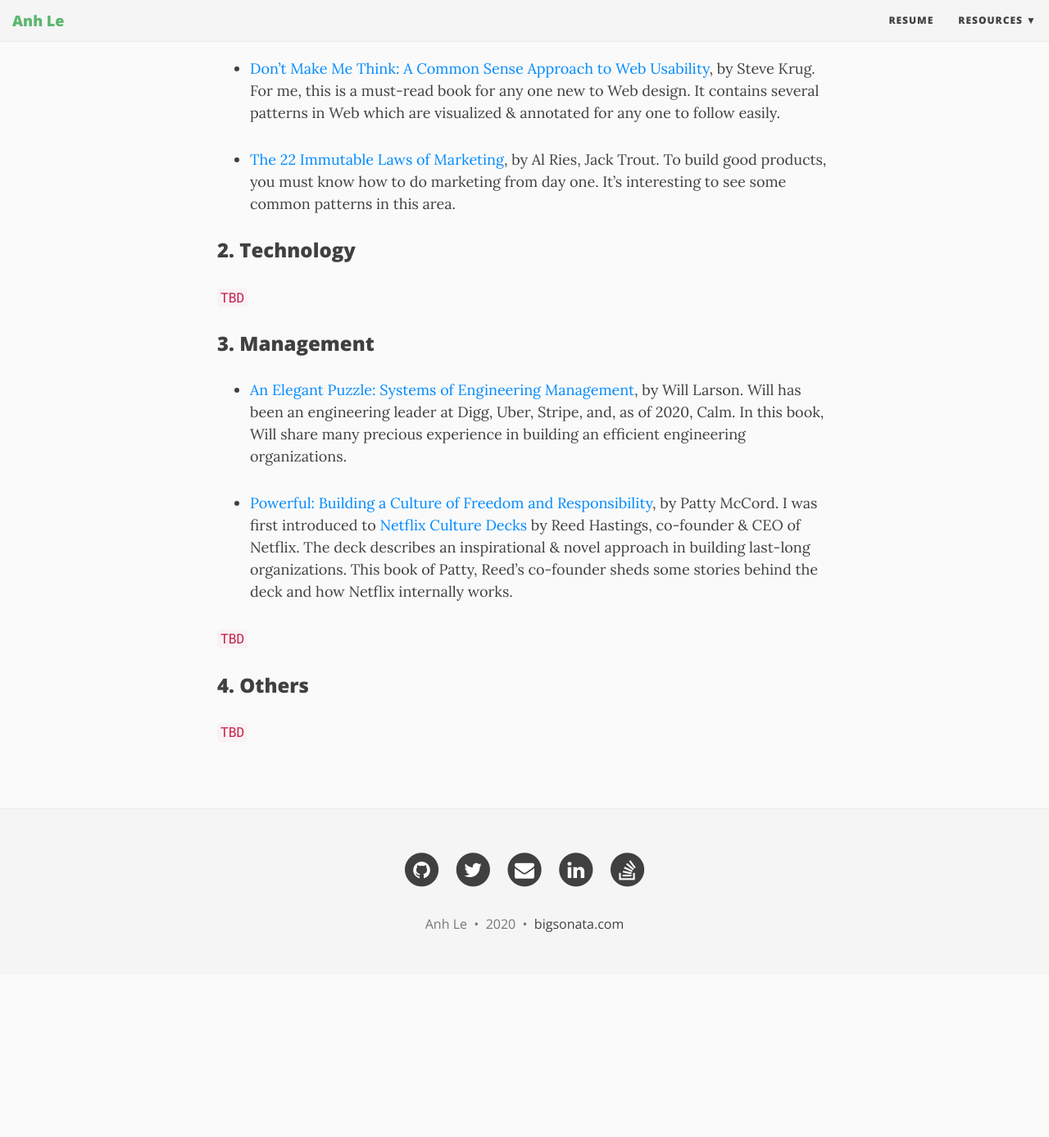
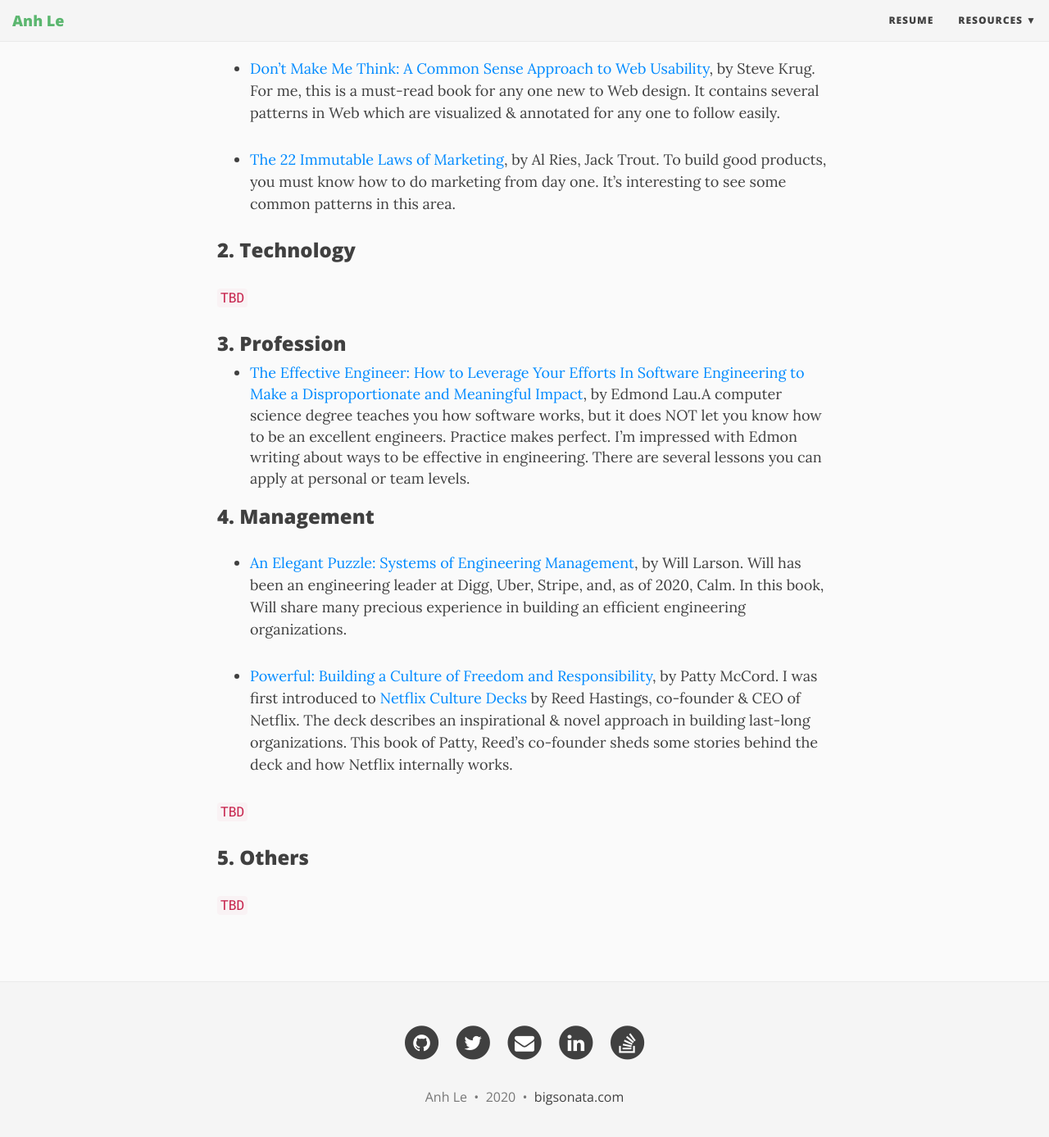
Before and after one commit to anhldbk/anhldbk.github.io, a Jekyll site: the page built from books.md, in a window 1280 px wide and 1400 px high, scrolled down 597 px. Shown: the top 1387 px of the window at 82% size. Built offline with Jekyll 4.4.1, drawn with Linux system fonts in a browser that asks for light colours; nearby versions of some CDN libraries; before the commit the page ends 1786 px from its top, so only the background shows below that.

Commit message:
Added books about Profession

```diff
--- a/books.md
+++ b/books.md
@@ -18,7 +18,11 @@ Here are several books I've read so far
 
 `TBD`
 
-### 3. Management
+### 3. Profession
+
+- [The Effective Engineer: How to Leverage Your Efforts In Software Engineering to Make a Disproportionate and Meaningful Impact](https://amzn.to/38cdnFj), by Edmond Lau.A computer science degree teaches you how software works, but it does NOT let you know how to be an excellent engineers. Practice makes perfect. I'm impressed with Edmon writing about ways to be effective in engineering. There are several lessons you can apply at personal or team levels.
+
+### 4. Management
 
 - [An Elegant Puzzle: Systems of Engineering Management](https://amzn.to/2Uzsg0n), by Will Larson. Will has been an engineering leader at Digg, Uber, Stripe, and, as of 2020, Calm. In this book, Will share many precious experience in building an efficient engineering organizations.
 
@@ -26,6 +30,6 @@ Here are several books I've read so far
 
 `TBD`
 
-### 4. Others
+### 5. Others
 
 `TBD`
```
